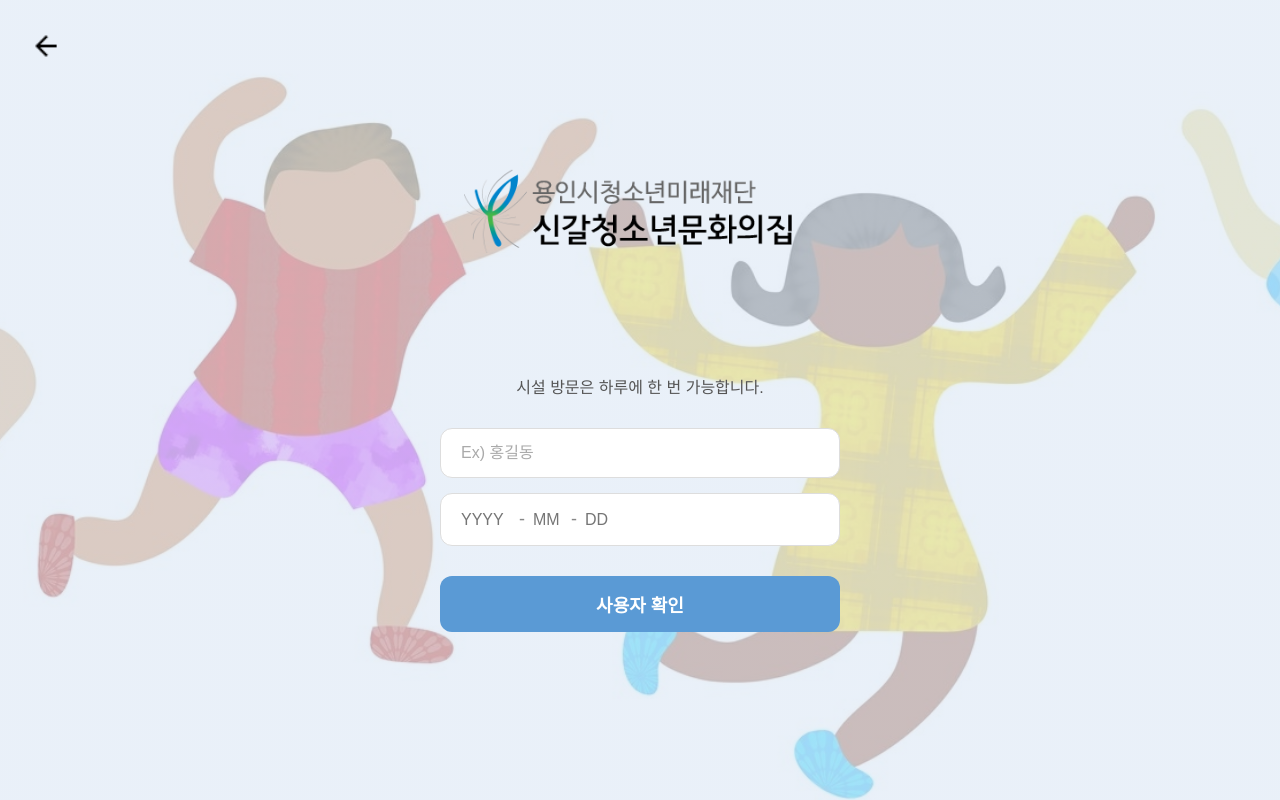
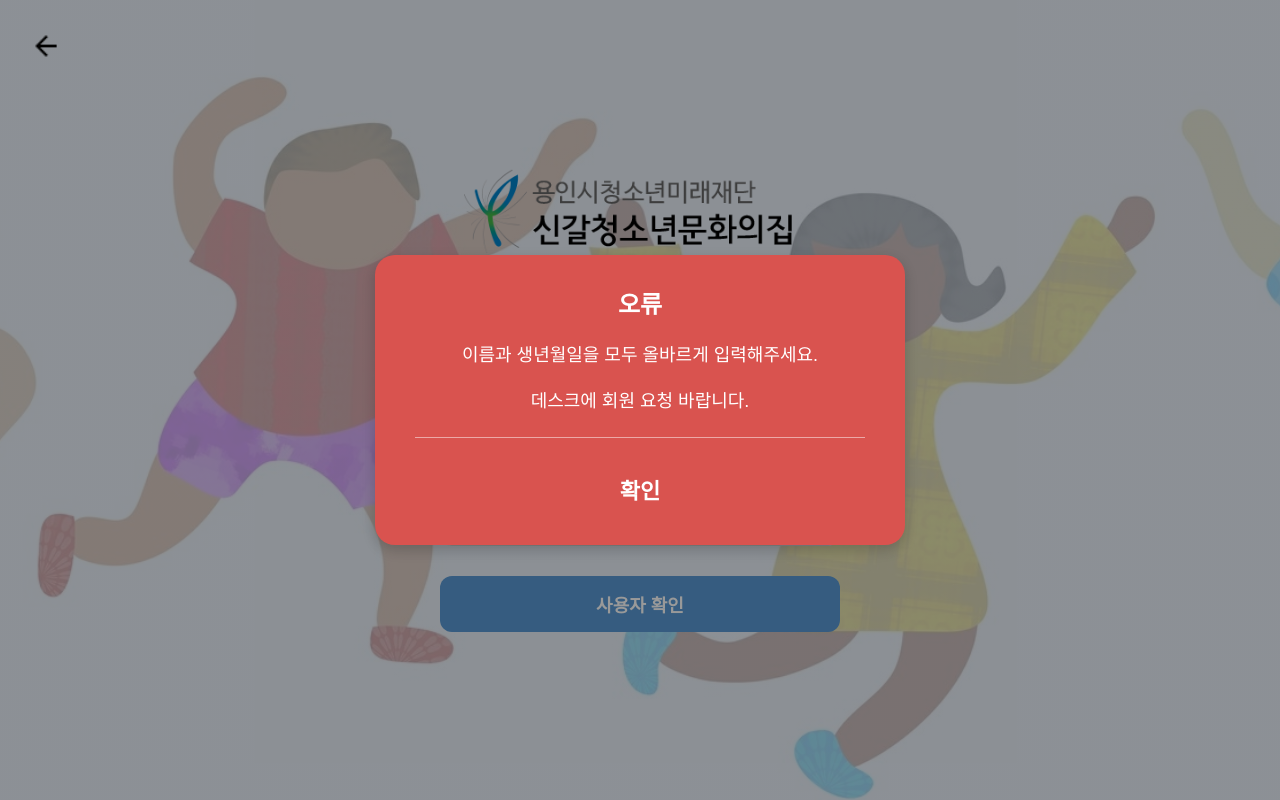
Before and after one commit to KNU-SingalProject/front, a React (Create React App) app in the folder kiosk/: page /visit in a window 1280 px wide. Both pictures are taken after a click on the button "사용자 확인". Built offline with nearby package versions, Linux system fonts and the light colour scheme.

Commit message:
Feat: ErrorModal

```diff
--- /dev/null
+++ b/kiosk/src/components/ErrorModal.css
@@ -0,0 +1,62 @@
+/* src/components/ErrorModal.css */
+
+/* .modal-overlay, .modal-divider, .modal-button 스타일은 SuccessModal.css와 동일하게 사용 가능합니다. */
+/* 하지만 명확성을 위해 여기에 다시 정의합니다. */
+
+.modal-overlay {
+    position: fixed;
+    top: 0;
+    left: 0;
+    width: 100%;
+    height: 100%;
+    background-color: rgba(0, 0, 0, 0.4);
+    display: flex;
+    justify-content: center;
+    align-items: center;
+    z-index: 1000;
+  }
+
+  .error-modal-content {
+    background-color: #d9534f; /* 에러를 나타내는 붉은색 계열 */
+    color: white;
+    padding: 30px 40px;
+    border-radius: 20px;
+    width: 90%;
+    max-width: 450px;
+    text-align: center;
+    box-shadow: 0 5px 15px rgba(0, 0, 0, 0.2);
+  }
+
+  .error-modal-title {
+    font-size: 24px;
+    font-weight: bold;
+    margin: 0;
+  }
+
+  .error-modal-message {
+    font-size: 18px;
+    margin: 20px 0;
+  }
+
+  .modal-divider {
+    border-top: 1.5px solid rgba(255, 255, 255, 0.5);
+    margin: 25px 0;
+  }
+
+  .modal-button {
+    background: none;
+    border: none;
+    color: white;
+    font-size: 22px;
+    font-weight: bold;
+    cursor: pointer;
+    width: 100%;
+    padding: 10px;
+  }
+
+  .error-modal-message {
+    font-size: 18px;
+    margin: 20px 0;
+    /* ✨ 이 한 줄을 추가해주세요. 줄 바꿈(\n) 문자를 인식하게 만듭니다. */
+    white-space: pre-wrap;
+  }
--- /dev/null
+++ b/kiosk/src/components/ErrorModal.js
@@ -0,0 +1,23 @@
+// src/components/ErrorModal.js (전체 코드)
+
+import React from 'react';
+import './ErrorModal.css';
+
+function ErrorModal({ message, onClose }) {
+  return (
+    <div className="modal-overlay">
+      <div className="error-modal-content">
+        <p className="error-modal-title">오류</p>
+        <p className="error-modal-message">{message}</p>
+        <p className="error-modal-message">데스크에 회원 요청 바랍니다.</p>
+        <div className="modal-divider"></div>
+        <button className="modal-button" onClick={onClose}>
+          확인
+        </button>
+      </div>
+    </div>
+  );
+}
+
+// ✨ 이 파일의 맨 아래에 export default가 있는지 꼭 확인해주세요.
+export default ErrorModal;
--- /dev/null
+++ b/kiosk/src/components/SuccessModal.css
@@ -0,0 +1,48 @@
+/* src/components/SuccessModal.css */
+
+.modal-overlay {
+    position: fixed; /* 화면 전체에 고정 */
+    top: 0;
+    left: 0;
+    width: 100%;
+    height: 100%;
+    background-color: rgba(0, 0, 0, 0.4); /* 반투명한 검은색 배경 */
+    display: flex;
+    justify-content: center;
+    align-items: center;
+    z-index: 1000; /* 다른 요소들보다 항상 위에 있도록 설정 */
+  }
+
+  .modal-content {
+    background-color: #5a9ad5; /* 이미지와 유사한 파란색 배경 */
+    color: white;
+    padding: 40px;
+    border-radius: 20px;
+    width: 90%;
+    max-width: 450px;
+    text-align: center;
+    box-shadow: 0 5px 15px rgba(0, 0, 0, 0.2);
+  }
+
+  .modal-message {
+    font-size: 26px;
+    font-weight: bold;
+    margin: 0;
+    margin-bottom: 25px;
+  }
+
+  .modal-divider {
+    border-top: 1.5px solid rgba(255, 255, 255, 0.7);
+    margin: 25px 0;
+  }
+
+  .modal-button {
+    background: none;
+    border: none;
+    color: white;
+    font-size: 22px;
+    font-weight: bold;
+    cursor: pointer;
+    width: 100%;
+    padding: 10px;
+  }
--- /dev/null
+++ b/kiosk/src/components/SuccessModal.js
@@ -0,0 +1,21 @@
+// src/components/SuccessModal.js (전체 코드)
+
+import React from 'react';
+import './SuccessModal.css';
+
+function SuccessModal({ name, onClose }) {
+  return (
+    <div className="modal-overlay">
+      <div className="modal-content">
+        <p className="modal-message">{name}님 반갑습니다!</p>
+        <div className="modal-divider"></div>
+        <button className="modal-button" onClick={onClose}>
+          확인
+        </button>
+      </div>
+    </div>
+  );
+}
+
+// ✨✨✨ 바로 이 부분! export 'default'가 반드시 있어야 합니다. ✨✨✨
+export default SuccessModal;
--- a/kiosk/src/pages/VisitPage.js
+++ b/kiosk/src/pages/VisitPage.js
@@ -1,4 +1,4 @@
-// src/pages/VisitPage.js (동적 환영 메시지 추가 최종 버전)
+// src/pages/VisitPage.js (USER_NOT_FOUND 에러 코드 처리 최종 버전)
 
 import React, { useState, useRef } from 'react';
 import { Link, useNavigate } from 'react-router-dom';
@@ -6,6 +6,8 @@
 import './VisitPage.css';
 import logo from '../kiosk_ikon.png';
 import backIcon from '../arrow_back.png';
+import SuccessModal from '../components/SuccessModal';
+import ErrorModal from '../components/ErrorModal';
 
 function VisitPage() {
   // --- 상태 관리 ---
@@ -14,9 +16,13 @@
   const [phoneNumbers, setPhoneNumbers] = useState([]);
   const [selectedPhone, setSelectedPhone] = useState('');
 
+  const [isSuccessModalOpen, setIsSuccessModalOpen] = useState(false);
+  const [modalName, setModalName] = useState('');
+
+  const [isErrorModalOpen, setIsErrorModalOpen] = useState(false);
+  const [errorMessage, setErrorMessage] = useState('');
+
   const navigate = useNavigate();
-
-  // --- Ref 관리 ---
   const monthInputRef = useRef(null);
   const dayInputRef = useRef(null);
 
@@ -24,25 +30,38 @@
   const handleBirthChange = (e, field) => {
     const { value } = e.target;
     if (isNaN(value)) return;
+    setBirth(prev => ({ ...prev, [field]: value }));
+    if (field === 'year' && value.length === 4) monthInputRef.current.focus();
+    if (field === 'month' && value.length === 2) dayInputRef.current.focus();
+  };
 
-    setBirth(prev => ({ ...prev, [field]: value }));
+  const showSuccessModal = (responseName) => {
+    setModalName(responseName);
+    setIsSuccessModalOpen(true);
+  };
+  const closeModalAndNavigateHome = () => {
+    setIsSuccessModalOpen(false);
+    navigate('/');
+  };
 
-    if (field === 'year' && value.length === 4) {
-      monthInputRef.current.focus();
-    }
-    if (field === 'month' && value.length === 2) {
-      dayInputRef.current.focus();
-    }
+  const showErrorModal = (message) => {
+    setErrorMessage(message);
+    setIsErrorModalOpen(true);
+  };
+  const closeErrorModal = () => {
+    setIsErrorModalOpen(false);
+    setErrorMessage('');
   };
 
   const handleCheckUser = async () => {
+    const trimmedName = name.trim();
     const formattedBirth = `${birth.year}-${birth.month.padStart(2, '0')}-${birth.day.padStart(2, '0')}`;
 
-    if (name.trim() === '' || birth.year.length !== 4 || birth.month.length === 0 || birth.day.length === 0) {
-      alert('이름과 생년월일을 모두 올바르게 입력해주세요.');
+    if (trimmedName === '' || birth.year.length !== 4 || birth.month.length === 0 || birth.day.length === 0) {
+      showErrorModal('이름과 생년월일을 모두 올바르게 입력해주세요.');
       return;
     }
-    const payload = { name: name.trim(), birth: formattedBirth };
+    const payload = { name: trimmedName, birth: formattedBirth };
 
     try {
       const response = await axios.post('http://43.201.162.230:8000/users/log-in', payload);
@@ -50,53 +69,70 @@
       if (response.data && Array.isArray(response.data.phone_numbers) && response.data.phone_numbers.length > 0) {
         setPhoneNumbers(response.data.phone_numbers);
       } else {
-        // ✨ 여기서도 서버 응답의 name을 사용할 수 있습니다.
-        const responseName = response.data?.name || name;
-        alert(`${responseName}님 방문 정보가 성공적으로 기록되었습니다.`);
-        navigate('/');
+        const responseName = response.data?.name || trimmedName;
+        showSuccessModal(responseName);
       }
     } catch (error) {
       console.error('사용자 확인 중 오류 발생:', error);
-      if (error.response) { alert(`오류: ${error.response.data.detail || '서버 응답 오류'}`); }
-      else { alert('네트워크 오류가 발생했습니다.'); }
+
+      let errorMsg = '알 수 없는 오류가 발생했습니다.';
+      if (error.response) {
+        // ✨ 서버가 보내준 상세 에러 정보를 변수에 저장
+        const errorDetail = error.response.data?.detail;
+
+        // ✨ code가 'USER_NOT_FOUND'인지 확인하고, 그렇다면 message를 사용
+        if (errorDetail && errorDetail.code === 'USER_NOT_FOUND') {
+          errorMsg = errorDetail.message;
+        } else if (typeof errorDetail === 'string') {
+          // 그 외 다른 에러 처리
+          errorMsg = errorDetail;
+        }
+      } else if (error.request) {
+        errorMsg = '서버로부터 응답이 없습니다. 네트워크를 확인해주세요.';
+      }
+
+      showErrorModal(errorMsg);
     }
   };
 
   const handleFinalSubmit = async () => {
     const formattedBirth = `${birth.year}-${birth.month.padStart(2, '0')}-${birth.day.padStart(2, '0')}`;
-    if (selectedPhone === '') { alert('전화번호를 선택해주세요.'); return; }
-
-    const finalPayload = {
-      name: name.trim(),
-      birth: formattedBirth,
-      phone_number: selectedPhone,
-    };
+    if (selectedPhone === '') {
+      showErrorModal('전화번호를 선택해주세요.');
+      return;
+    }
+    const finalPayload = { name: name.trim(), birth: formattedBirth, phone_number: selectedPhone };
 
     try {
       const response = await axios.post('http://43.201.162.230:8000/users/log-in', finalPayload);
-
-      // ✨✨✨ 바로 이 부분이 요청하신 내용입니다! ✨✨✨
       if (response.status === 200 || response.status === 201) {
-        // ✨ 1. 서버 응답 데이터에서 name을 추출합니다. (서버가 응답에 name을 포함해준다고 가정)
-        // ✨    혹시 모를 오류를 방지하기 위해, 응답에 name이 없으면 기존 state의 name을 사용합니다.
-        const responseName = response.data?.name || name;
-
-        // ✨ 2. 추출한 이름을 사용하여 동적인 알림창을 띄웁니다.
-        alert(`${responseName}님 방문 처리가 완료되었습니다.`);
-
-        navigate('/');
+        const responseName = response.data?.name || name.trim();
+        showSuccessModal(responseName);
       }
     } catch (error) {
+      // (이 부분의 에러 처리 로직도 동일하게 적용되어 있습니다)
       console.error('최종 전송 중 오류 발생:', error);
-      if (error.response) { alert(`오류: ${error.response.data.detail || '서버 응답 오류'}`); }
-      else { alert('네트워크 오류가 발생했습니다.'); }
+      let errorMsg = '알 수 없는 오류가 발생했습니다.';
+      if (error.response) {
+        const errorDetail = error.response.data?.detail;
+        if (errorDetail && errorDetail.code === 'USER_NOT_FOUND') {
+          errorMsg = errorDetail.message;
+        } else if (typeof errorDetail === 'string') {
+          errorMsg = errorDetail;
+        }
+      } else if (error.request) {
+        errorMsg = '서버로부터 응답이 없습니다. 네트워크를 확인해주세요.';
+      }
+      showErrorModal(errorMsg);
     }
   };
-
 
   // --- UI 렌더링 ---
   return (
     <div className="container visit-page-container">
+      {isSuccessModalOpen && <SuccessModal name={modalName} onClose={closeModalAndNavigateHome} />}
+      {isErrorModalOpen && <ErrorModal message={errorMessage} onClose={closeErrorModal} />}
+
       <Link to="/" className="back-button">
         <img src={backIcon} alt="뒤로가기" className="back-icon" />
       </Link>
```
